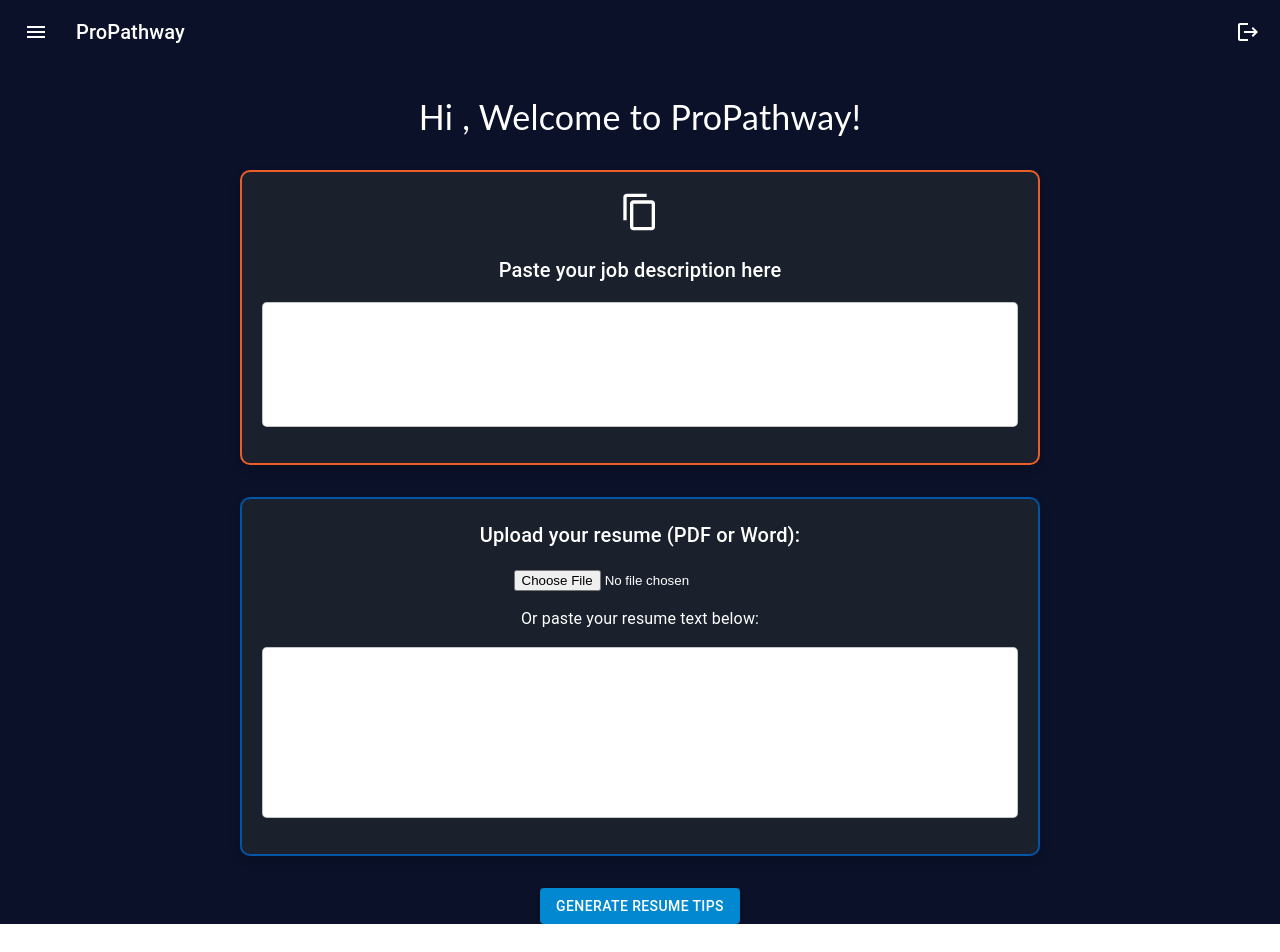
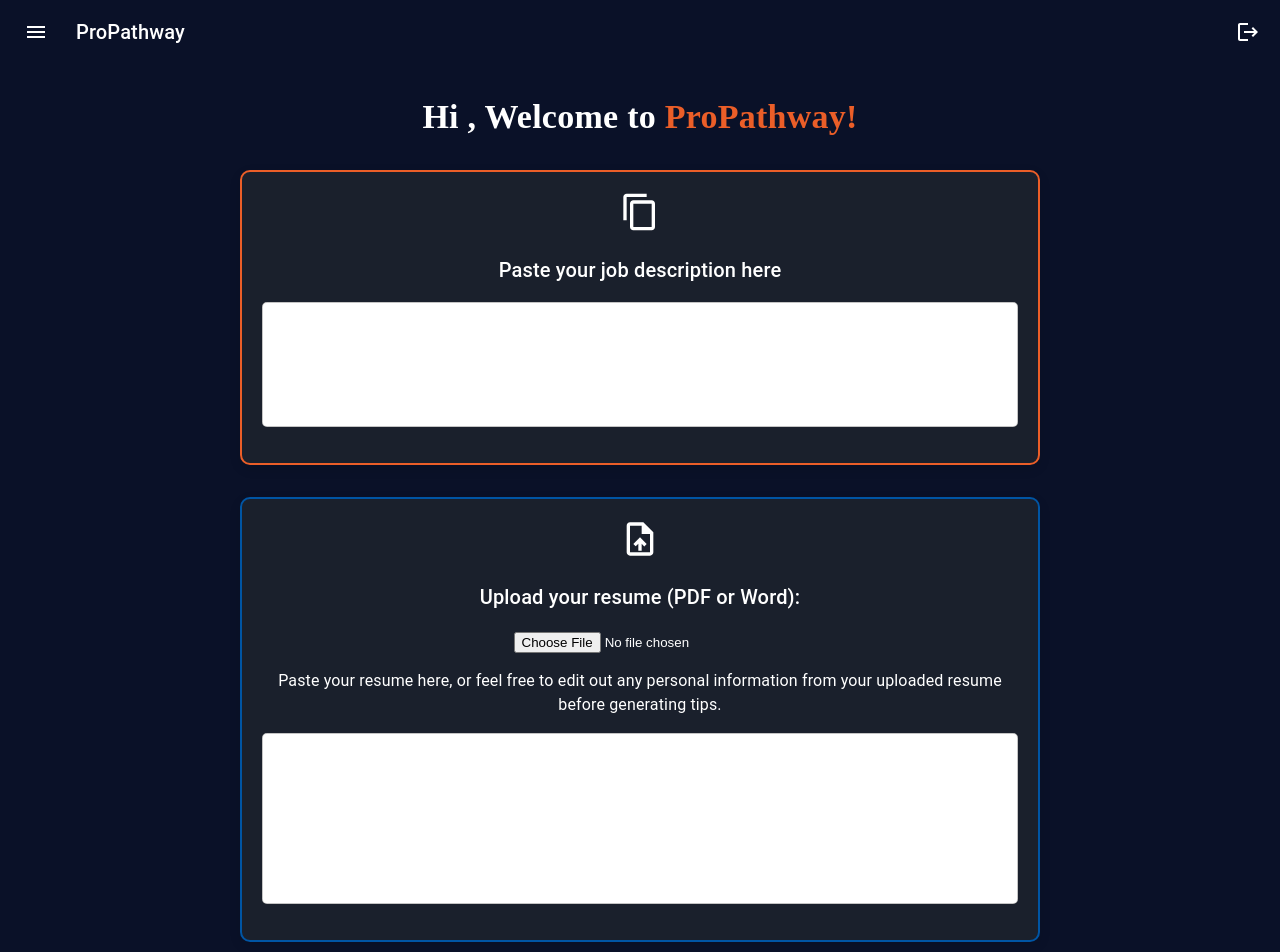
Before and after one commit to dulanipali/pathwaypro, a Next.js app: page /dashboard in a window 1280 px wide. Shown: the top 952 px of the page. Before the commit the page ends 924 px from the top, so only its background shows below. Built offline with nearby package versions, Linux system fonts and the light colour scheme; no server answers.

Commit message:
fixed some UI.

```diff
--- a/app/dashboard/page.js
+++ b/app/dashboard/page.js
@@ -1,18 +1,18 @@
 'use client';
 import { useState } from 'react';
-import { Typography, Box, Button, TextField } from '@mui/material';
+import { Typography, Box, Button, TextField, CircularProgress } from '@mui/material';
 import { useUser } from '@clerk/nextjs';
-import { ContentCopy } from '@mui/icons-material';
+import { ContentCopy, UploadFile } from '@mui/icons-material';
 import axios from 'axios';
 import Layout from '../propathway_layout';
 import { useRouter } from 'next/navigation';
 import { collection, addDoc } from "firebase/firestore";
 import { db } from '../../firebase';
-import * as pdfjsLib from 'pdfjs-dist/legacy/build/pdf';  // Import the PDF.js core library
-import pdfjsWorker from 'pdfjs-dist/legacy/build/pdf.worker.entry';  // Import the PDF.js worker
-import mammoth from 'mammoth';  // For Word document handling
+import * as pdfjsLib from 'pdfjs-dist/legacy/build/pdf';
+import pdfjsWorker from 'pdfjs-dist/legacy/build/pdf.worker.entry';
+import mammoth from 'mammoth';
 
-pdfjsLib.GlobalWorkerOptions.workerSrc = pdfjsWorker;  // Set up the worker
+pdfjsLib.GlobalWorkerOptions.workerSrc = pdfjsWorker;
 
 export default function DashboardPage() {
     const { user } = useUser();
@@ -30,43 +30,39 @@
                 createdAt: new Date()
             });
             console.log("Resume and job description saved to Firebase with ID:", docRef.id);
-            return docRef;  // Return the document reference
+            return docRef;
         } catch (error) {
             console.error("Error saving resume and job description to Firebase:", error);
             throw error;
         }
     };
 
-    // Function to handle file upload and extract text
     const handleFileUpload = async (e) => {
         const file = e.target.files[0];
         if (!file) return;
 
         const fileType = file.type;
         if (fileType === "application/pdf") {
-            // Handle PDF
             const fileReader = new FileReader();
             fileReader.onload = async function() {
                 const pdfData = new Uint8Array(this.result);
                 const pdf = await pdfjsLib.getDocument({ data: pdfData }).promise;
                 let text = '';
-                // Start the loop at 1 since PDF pages are 1-indexed
                 for (let i = 1; i <= pdf.numPages; i++) {
-                    const page = await pdf.getPage(i);  // Get page i (starts at 1)
+                    const page = await pdf.getPage(i);
                     const textContent = await page.getTextContent();
                     const pageText = textContent.items.map(item => item.str).join(' ');
                     text += `${pageText}\n`;
                 }
-                setResumeText(text);  // Set the extracted text as the resume text
+                setResumeText(text);
             };
             fileReader.readAsArrayBuffer(file);
         } else if (fileType === "application/vnd.openxmlformats-officedocument.wordprocessingml.document") {
-            // Handle Word DOCX
             const fileReader = new FileReader();
             fileReader.onload = async function() {
                 const arrayBuffer = this.result;
                 const result = await mammoth.extractRawText({ arrayBuffer });
-                setResumeText(result.value);  // Mammoth extracts the text from DOCX
+                setResumeText(result.value);
             };
             fileReader.readAsArrayBuffer(file);
         } else {
@@ -74,20 +70,18 @@
         }
     };
 
-
     const generateTips = async () => {
         if (!resumeText || !jobDescription) {
             alert("Please enter a job description and paste your resume text.");
             return;
         }
 
-        // Save both resume text and job description to Firebase and get the document reference
         const docRef = await saveResumeToFirebase(resumeText, jobDescription);
 
         const formData = {
             jobDescription,
             resumeText,
-            documentId: docRef.id  // Pass the document ID to the API
+            documentId: docRef.id
         };
 
         try {
@@ -97,8 +91,8 @@
 
             const tips = response.data.tips;
             if (tips) {
-                const encodedTips = encodeURIComponent(JSON.stringify(tips));  // Encode the tips for the query parameter
-                router.push(`/resume_tips?tips=${encodedTips}`);  // Pass tips in the query string
+                const encodedTips = encodeURIComponent(JSON.stringify(tips));
+                router.push(`/resume_tips?tips=${encodedTips}`);
             } else {
                 alert("No tips were generated. Please try again.");
             }
@@ -110,8 +104,16 @@
 
     return (
         <Layout>
-            <Typography variant="h4" sx={{ color: 'white', fontFamily: "'Lato', sans-serif", mb: 4 }}>
-                Hi {user?.firstName}, Welcome to ProPathway!
+            <Typography
+                variant="h4"
+                sx={{
+                    color: 'white',
+                    fontFamily: "'Playfair Display', serif",
+                    fontWeight: 'bold',
+                    mb: 4
+                }}
+            >
+                Hi {user?.firstName}, Welcome to <span style={{ color: '#EB5E28' }}>ProPathway!</span>
             </Typography>
             <Box
                 display="flex"
@@ -120,7 +122,6 @@
                 alignItems="center"
                 sx={{ width: '80%', maxWidth: '800px', mx: 'auto' }}
             >
-                {/* Job Description Section */}
                 <Box
                     sx={{
                         backgroundColor: '#1A202C',
@@ -149,7 +150,6 @@
                     />
                 </Box>
 
-                {/* Resume File Upload Section */}
                 <Box
                     sx={{
                         backgroundColor: '#1A202C',
@@ -162,6 +162,7 @@
                         border: '2px solid #0055A4',
                     }}
                 >
+                    <UploadFile sx={{ fontSize: 40, mb: 2 }} />
                     <Typography variant="h6" sx={{ mb: 2 }}>
                         Upload your resume (PDF or Word):
                     </Typography>
@@ -172,7 +173,7 @@
                         style={{ marginBottom: '16px', color: 'white' }}
                     />
                     <Typography variant="body1" sx={{ mb: 2 }}>
-                        Or paste your resume text below:
+                    Paste your resume here, or feel free to edit out any personal information from your uploaded resume before generating tips.
                     </Typography>
                     <TextField
                         fullWidth
@@ -187,12 +188,11 @@
             </Box>
             <Button
                 variant="contained"
-                color="info"
-                sx={{ mt: 4 }}
+                sx={{ mt: 4, backgroundColor: '#EB5E28', color: '#FFFFFF', '&:hover': { backgroundColor: '#D14928' } }}
                 onClick={generateTips}
                 disabled={loading}
             >
-                {loading ? 'Generating Tips...' : 'Generate Resume Tips'}
+                {loading ? <CircularProgress size={24} sx={{ color: 'white' }} /> : 'Generate Resume Tips'}
             </Button>
         </Layout>
     );
--- a/package.json
+++ b/package.json
@@ -36,6 +36,7 @@
     "react": "^18",
     "react-dom": "^18",
     "react-mui-scheduler": "^2.0.4",
+    "react-parallax-tilt": "^1.7.237",
     "react-router-dom": "^6.26.1"
   },
   "devDependencies": {
--- a/pages/api/generate.js
+++ b/pages/api/generate.js
@@ -23,12 +23,16 @@
         const completion = await openai.chat.completions.create({
             model: 'gpt-3.5-turbo',
             messages: [
-                { role: 'system', content: `You are a resume expert. Provide specific resume improvement tips. Only a few short sentences.` },
+                { role: 'system', content: `You are a resume expert. Provide specific resume improvement tips. About 6-10 tips.` },
                 { role: 'user', content: `Job Description: ${jobDescription}\nResume Text: ${resumeText}\nProvide specific tips on how this resume can be improved to better match the job description.` }
             ],
         });
 
-        const tips = completion.choices[0].message.content.split('\n').filter(tip => tip.trim());
+        // Split the tips and clean up the text
+        let tips = completion.choices[0].message.content.split('\n').filter(tip => tip.trim());
+
+        // Remove any numbering and **bold** syntax
+        tips = tips.map(tip => tip.replace(/^\d+\.\s*/, '').replace(/\*\*/g, ''));
 
         // Logging the tips to the console for debugging
         console.log("Generated Tips:", tips);
```
Also changed, not shown: app/resume_tips/page.js (+16 -3 lines), 1 other file (tests, documents, lock files or other folders).
